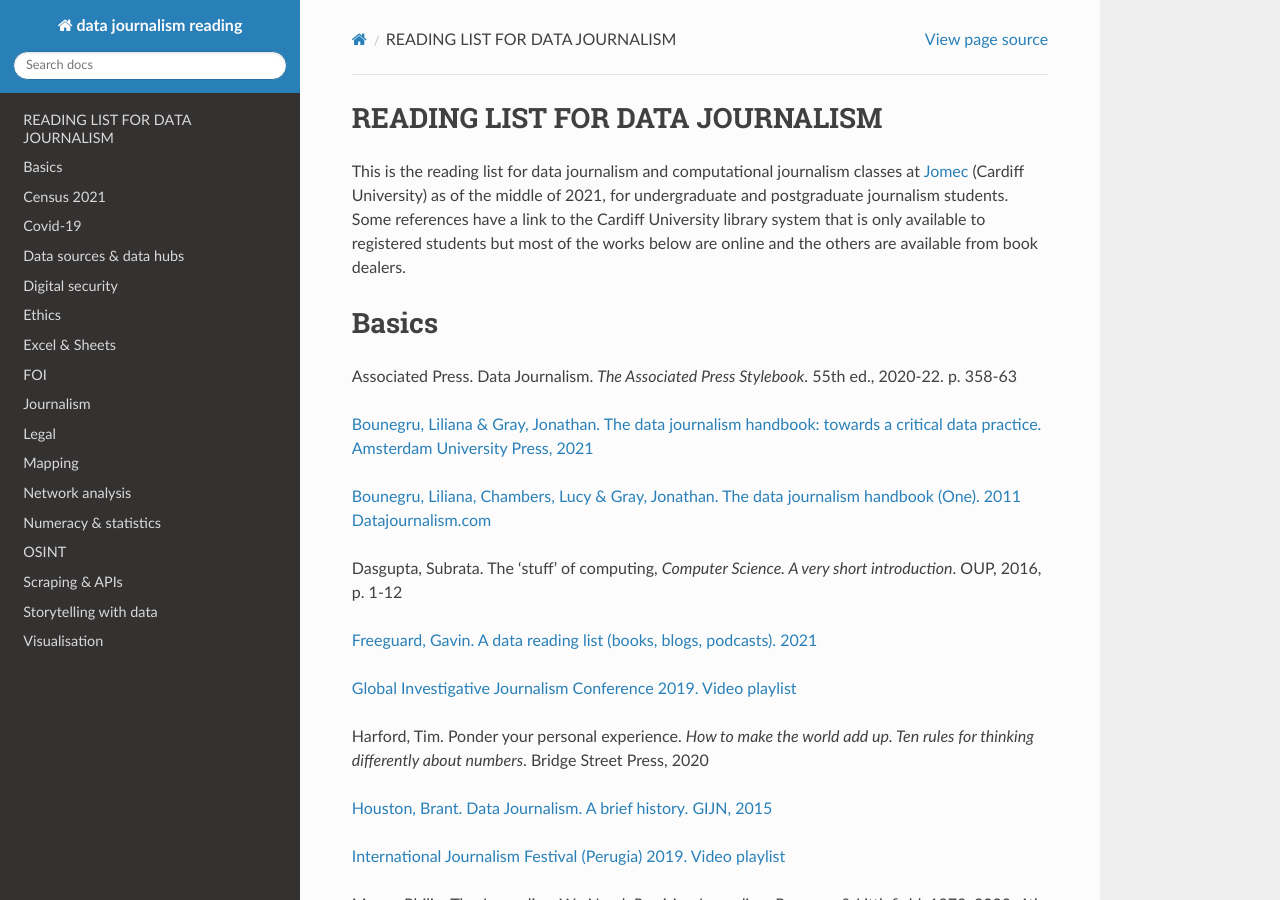
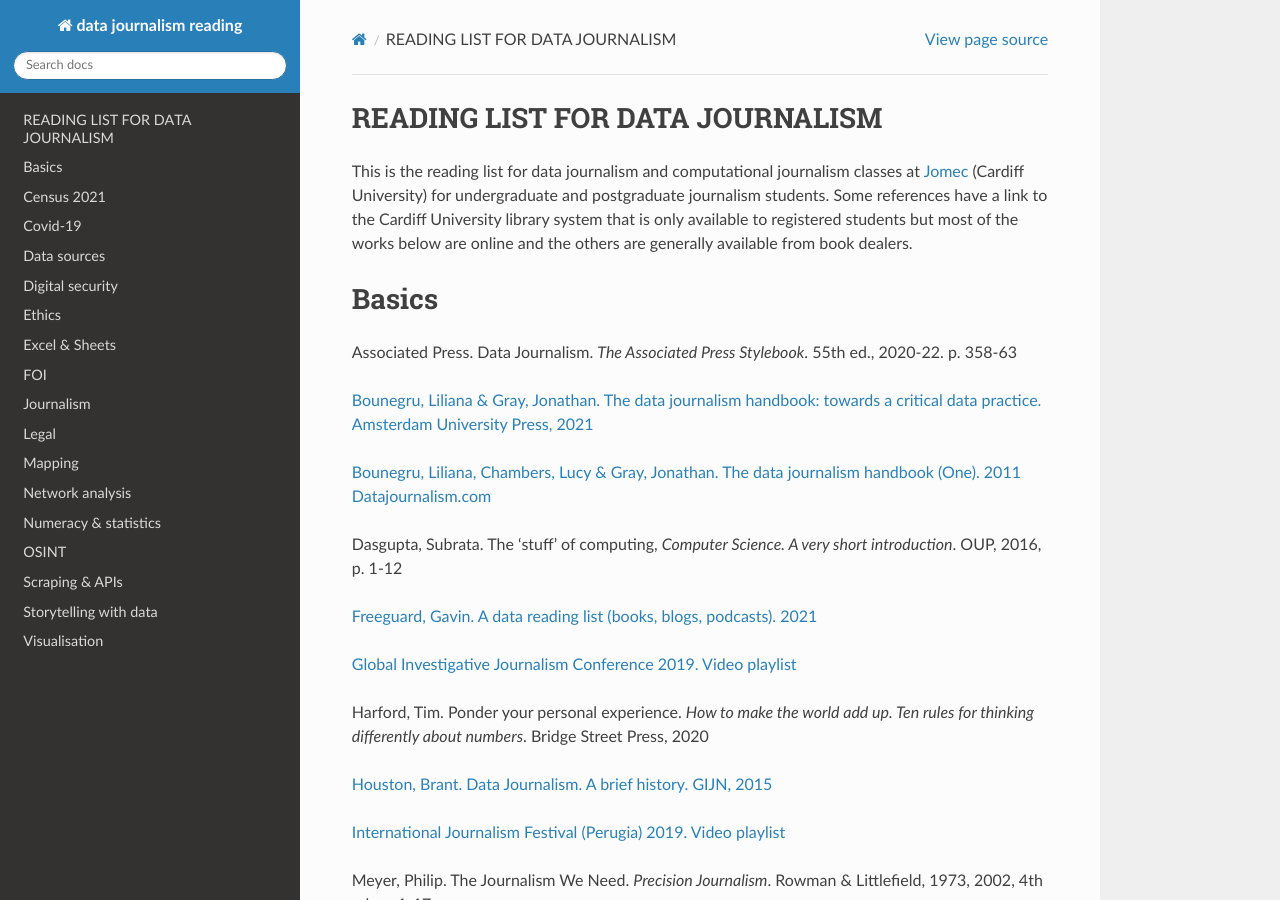
Before and after one commit to aodhanlutetiae/dj_reading, a Sphinx documentation site: the page built from docs/source/index.rst, in a window 1280 px wide and 900 px high. Built offline with Sphinx 7.4.7 and the Read the Docs theme 2.0.0, drawn with Linux system fonts in a browser that asks for light colours; some of the changed text lies outside the part shown.

Commit message:
clean titles

```diff
--- a/docs/source/index.rst
+++ b/docs/source/index.rst
@@ -2,11 +2,9 @@
 ================================
 
 This is the reading list for data journalism and computational journalism classes at
-`Jomec <https://www.cardiff.ac.uk/journalism-media-and-culture>`__ (Cardiff University)
-as of the middle of 2021, for undergraduate and postgraduate journalism
+`Jomec <https://www.cardiff.ac.uk/journalism-media-and-culture>`__ (Cardiff University) for undergraduate and postgraduate journalism
 students. Some references have a link to the Cardiff University library system that is only available
-to registered students but most of the works below are online and the others are available from book dealers.
-
+to registered students but most of the works below are online and the others are generally available from book dealers.
 
 Basics
 ======
@@ -155,8 +153,8 @@
 
 
 
-Data sources & data hubs
-========================
+Data sources
+============
 
 — See this, our `growing list of
 datasets <https://docs.google.com/document/d/1jwWhnAXX1ctCH7C4Q3De6Za8PV5Xo61gCfeMVOeIUTg/edit?usp=sharing>`__
@@ -224,8 +222,7 @@
 Rogers, Richard. The API and the ethics turn. *Doing Digital Methods*.
 Sage, 2019, p. 206-09
 
-`Scrapinghub. The Web Scraping Best Practices
-Guide <https://scrapinghub.com/guides/web-scraping-best-practices>`__
+`Scrapinghub. Web Scraping Best Practices Guide <https://scrapinghub.com/guides/web-scraping-best-practices>`__
 
 `Sellars, Andrew. Twenty years of web scraping and the Computer Fraud
 and Abuse Act. Boston University Journal of Science & Technology Law.
@@ -238,7 +235,7 @@
 claims. Wired,
 2009 <https://www.wired.com/2009/12/netflix-privacy-lawsuit/>`__
 
-`Stone, Deborah. The Ethics of Counting. James Madison Award Lecture.
+`Stone, Deborah. The ethics of counting. James Madison Award Lecture.
 2017 <https://www.cambridge.org/core/services/aop-cambridge-core/content/view/6EB60C0EAB17A50F89038721F3379A9A/S1049096517001767a.pdf/2017_james_madison_award_lecture_the_ethics_of_counting.pdf>`__
 
 `Velotio. Scraping guidelines & best practices <https://www.velotio.com/engineering-blog/web-scraping-introduction-best-practices-caveats>`__
@@ -492,10 +486,9 @@
 with data. Medium,
 2020 <https://medium.com/nightingale/sketching-the-world-an-icebreaker-to-working-with-data-de8df5e0c21a>`__
 
-`Dodge, Martin, Kitchin, Rob & Perkins, Chris. Thinking about maps,
-Rethinking Maps. New Frontiers in Cartographic Theory. Routledge,
-2009, p.
-1-25 <https://personalpages.manchester.ac.uk/staff/m.dodge/rethinking_maps_introduction_pageproof.pdf>`__
+`Dodge, Martin, Kitchin, Rob & Perkins, Chris. Thinking about maps.
+Rethinking Maps: New Frontiers in Cartographic Theory. Routledge,
+2009, p. 1-25 <https://personalpages.manchester.ac.uk/staff/m.dodge/rethinking_maps_introduction_pageproof.pdf>`__
 
 `Ericson, Matthew. When maps shouldn’t be maps.
 2011 <http://www.ericson.net/content/2011/10/when-maps-shouldnt-be-maps/>`__
@@ -504,7 +497,7 @@
 2016 <https://communityhub.esriuk.com/geoxchange/2016/11/1/us-election-2016-battle-of-the-maps>`__
 
 `Field, Kenneth & Dorling, Danny. UK election cartography.
-International Journal of cartography. 2/2,
+International journal of cartography. 2/2,
 2016 <https://www.geog.ox.ac.uk/research/transformations/gis/papers/2017/UK_election_cartography.pdf>`__
 
 `Field, Kenneth. Thematic map
@@ -723,9 +716,6 @@
 `Ahmad, Mohammed Idriss. Bellingcat and how open source reinvented journalism. The New York Review of Books. June 2019
 <https://www.nybooks.com/daily/2019/06/10/bellingcat-and-how-open-source-reinvented-investigative-journalism/>`__
 
-`Baack, Stefan. Data Journalism’s Entanglements with Civic Tech. The Data Journalism Handbook 2.
-<https://datajournalism.com/read/handbook/two/organising-data-journalism/data-journalisms-entanglements-with-civic-tech>`__
-
 Bazzell, Michael. *Open Source Intelligence Techniques*. Inteltechniques. 8th ed., 2021
 
 `Berkeley Law Human Rights Center. Berkeley Protocol on Digital Open Source Investigations. Berkeley & UN, 2020
@@ -791,7 +781,7 @@
 Storytelling with data
 ======================
 
-`Blinderman, Ilia. How to make dope shit. Part 3 Storytelling. The
+`Blinderman, Ilia. How to make dope shit: Part 3 Storytelling. The
 Pudding <https://pudding.cool/process/how-to-make-dope-shit-part-3/>`__
 
 `Bradshaw, Paul. Here are the angles journalists use most often to tell
@@ -805,7 +795,7 @@
 `Bradshaw, Paul. Seven story structures. GIJN.
 2019 <https://gijn.org/2019/07/22/get-crafty-7-story-structures-to-try-out-in-your-next-investigation>`__
 
-`Bradshaw, Paul. From relationships to ranking. Angles for your next
+`Bradshaw, Paul. From relationships to ranking: angles for your next
 data story. GIJN.
 2020 <https://gijn.org/2020/08/18/from-relationships-to-ranking-angles-for-your-next-data-story/>`__
 
@@ -819,10 +809,10 @@
 `ONS. House style
 guide <https://style.ons.gov.uk/category/house-style/>`__
 
-Paulos, John Allen. *Once upon a number. The hidden mathematical logic
+Paulos, John Allen. *Once upon a number: The hidden mathematical logic
 of stories*. Penguin, 1998
 
-Storr, Will. *The Science of Storytelling*. William Collins, 2019
+Storr, Will. *The science of storytelling*. William Collins, 2019
 
 `Thomas, Amber. How to go from idea, to data, to story. The Pudding.
 2020 <https://pudding.cool/process/pivot-continue-down/>`__
```
Also changed, not shown: other parts of docs/source/index.rst (+2 -5 lines).
